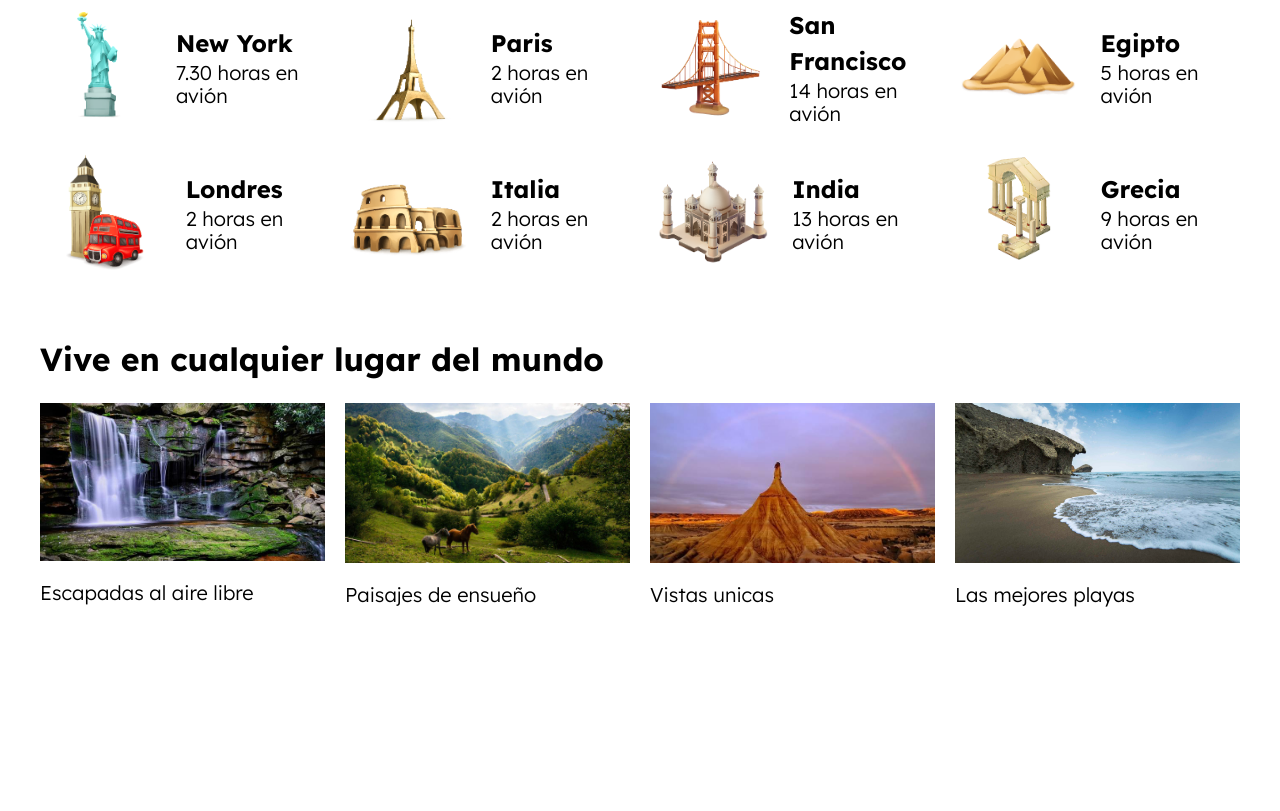
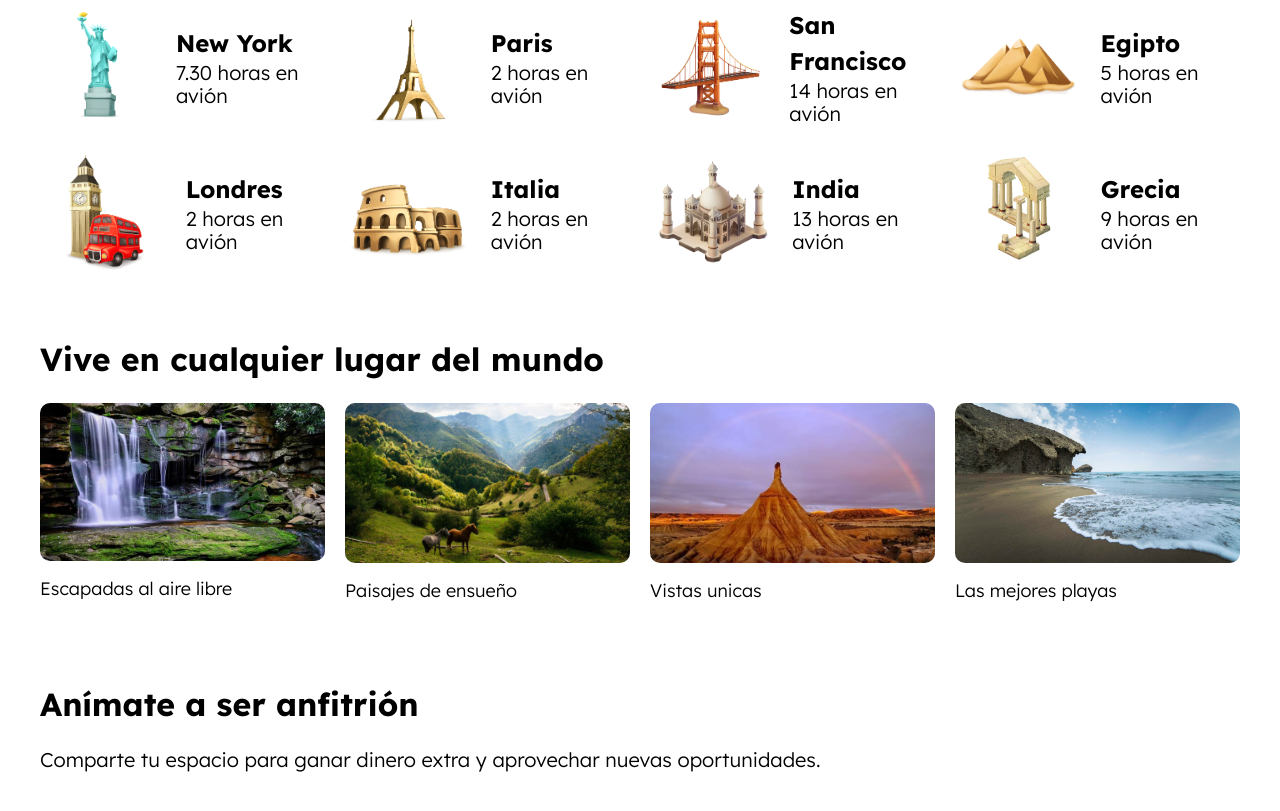
Before and after one commit to topgirl2410/Air-SCSS, a website: page index.html in a window 1280 px wide. Shown: the part 953-1764 px from the top of the page. Before the commit the page ends 1599 px from the top, so only its background shows below. Drawn offline with nearby package versions, Linux system fonts and the light colour scheme.

Commit message:
fin del dia

```diff
--- a/index.html
+++ b/index.html
@@ -183,10 +183,15 @@
                 <p class="lugar__nombre">Las mejores playas</p>
             </div>
         </div>
-
     </section>
 
-
+    <section class="anfitrion contenedor seccion">
+        <div class="anfitrion__contenido">
+            <h2 class="anfitrion__heading">Anímate a ser anfitrión</h2>
+            <p class="anfitrion__texto">Comparte tu espacio para ganar dinero extra y aprovechar nuevas oportunidades.
+            </p>
+        </div>
+    </section>
 </body>
 
 </html>
--- a/src/scss/ui/contenido/_lugares.scss
+++ b/src/scss/ui/contenido/_lugares.scss
@@ -8,7 +8,6 @@
         column-gap: 4rem;
         @include m.scrollHorizontal;
 
-
         @include m.tablet {
             @include m.grid(2, 2rem);
         }
@@ -18,3 +17,13 @@
         }
     }
 }
+
+.lugar {
+    &__imagen {
+        border-radius: 1rem;
+    }
+
+    &__nombre {
+        font-size: 1.8rem;
+    }
+}
```
Also changed, not shown: build/css/app.css, build/img/anfitrio.jpg (added), build/img/anfitrio4.jpg (added), build/img/anfitrion1.jpg (added), build/img/enthusiastic-joyful-surprised-woman-introduce-incredible-offer-pointing-finger-left-copy-space-smiling-joyfully-and-impressed-look-at-camera-touch-cheek-astonished-white-wall.jpg (added), src/img/anfitrion.jpg (deleted), 2 other files.
